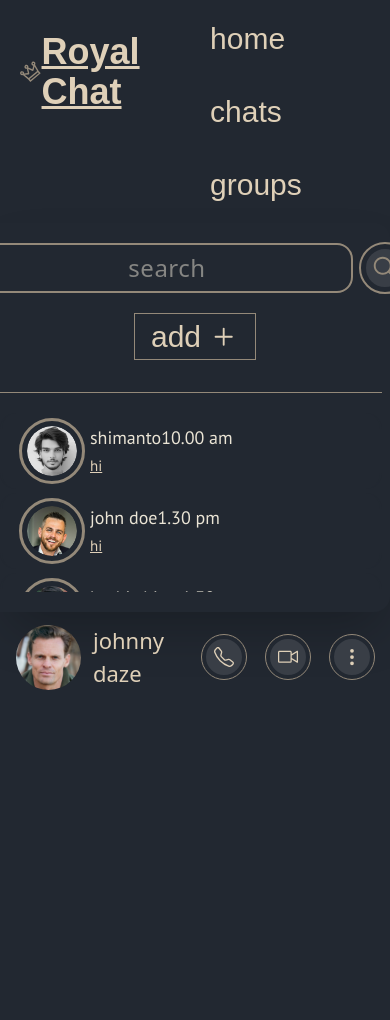
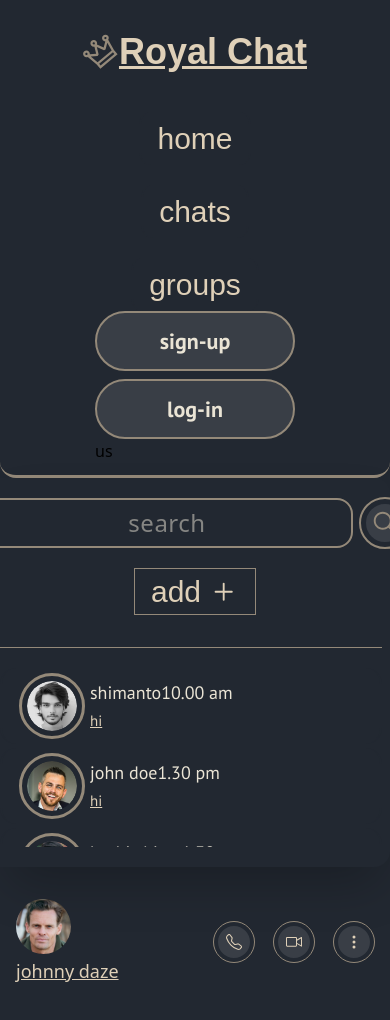
Before and after one commit to famim2002/chatting-app, a React (Vite) app: page / in a window 390 px wide. Shown: the top 1020 px of the page. Before the commit the page ends 844 px from the top, so only its background shows below. Built offline with nearby package versions, Linux system fonts and the light colour scheme; a web font is replaced by a local one.

Commit message:
content-add

```diff
--- a/src/componenets/layout/NavBar.jsx
+++ b/src/componenets/layout/NavBar.jsx
@@ -8,33 +8,61 @@ const Navbar = () => {
   return (
     <>
       <nav
-        className="w-[280px] px-2 py-3
-                      lg:w-[350px]"
+        className=" px-2 py-3
+                    border-b-3  border-brand rounded-2xl
+                    lg:border-r-3 lg:w-[350px]    "
       >
-        <div className="flex flex-row md:flex-col gap-5">
+        <div
+          className="h-full flex flex-col md:flex-row lg:flex-col gap-5 justify-between items-center
+                      lg:items-start"
+        >
           <div>
-            <BrandLogo  />
+            <BrandLogo />
           </div>
-          <div>
-            <div className="px-2 flex flex-col gap-5 ">
+          <div className="h-full flex flex-col justify-between">
+            <div
+              className=" px-2 flex flex-col sm:flex-row lg:flex-col gap-5  items-center
+            lg:items-start"
+            >
               <Link
                 to="/"
-                className="px-4 py-1  text-[30px] text-base font-headerFont hover:bg-secondary focus:underline"
+                className="px-4 py-1  text-[30px] text-base font-headerFont border-x-2 border-primary rounded-xl hover:bg-secondary hover:border-x-2 hover:border-brand  focus:underline "
               >
                 home
               </Link>
               <Link
                 to="/"
-                className="px-4 py-1  text-[30px] text-base font-headerFont hover:bg-secondary focus:underline"
+                className="px-4 py-1  text-[30px] text-base font-headerFont border-x-2 border-primary rounded-xl hover:bg-secondary hover:border-x-2 hover:border-brand  focus:underline "
               >
                 chats
               </Link>
               <Link
                 to="/"
-                className="px-4 py-1  text-[30px] text-base font-headerFont hover:bg-secondary focus:underline"
+                className="px-4 py-1  text-[30px] text-base font-headerFont border-x-2 border-primary rounded-xl hover:bg-secondary hover:border-x-2 hover:border-brand  focus:underline "
               >
                 groups
               </Link>
+            </div>
+            <div
+              className="grid grid-cols- gap-2
+                          sm:grid-cols-2 sm:gap-2
+                           lg:grid-cols-1 lg:gap-5 "
+            >
+              <Link
+                to="/"
+                className="button_style w-[200px] bg-secondary h-[60px] text-[22px] text-center  px-8 py-3"
+              >
+                sign-up
+              </Link>
+              <Link
+                to="/"
+                className="button_style w-[200px] bg-secondary h-[60px] text-[22px] text-center  px-8 py-3"
+              >
+                log-in
+              </Link>
+            </div>
+            <div>
+              us
             </div>
           </div>
         </div>
--- a/src/index.css
+++ b/src/index.css
@@ -37,7 +37,7 @@ a {
   font-weight: 600;
   font-family: "PT Sans", sans-serif;
   color: #eae4d5;
-  width: fit-content;
+
   border: 2.5px solid #948979;
   border-radius: 40px;
 
--- a/src/pages/ChatPage.jsx
+++ b/src/pages/ChatPage.jsx
@@ -2,42 +2,63 @@ import React from "react";
 import { BsTelephone } from "react-icons/bs";
 import { GoDeviceCameraVideo } from "react-icons/go";
 import { BsThreeDotsVertical } from "react-icons/bs";
-import { Link } from "react-router"
-
+import { Link } from "react-router";
 
 const ChatPage = () => {
   return (
     <>
-      <section className="w-full px-4 py-3">
+      <section className="w-full h-[90dvh] px-4 py-3">
         <div
-          className=" flex justify-between
-                                           "
+          className=" flex  justify-between "
         >
-          <div className="flex gap-3 items-end">
+          <div
+            className="flex flex-col  gap-1
+                       xl:gap-3 xl:flex-row xl:items-end "
+          >
             <img
               src="/sample-image.jpg"
               alt=""
-              className="w-[65px]  rounded-full"
+              className="w-[55px]  rounded-full "
             />
-            <h2 className="text-[22px] text-base">johnny daze</h2>
+            <h2
+              className="text-[18px] text-base  underline
+                          sm:text-[22px]"
+            >
+              johnny daze
+            </h2>
           </div>
-          <div className="flex  items-center gap-5
-                          ">
-            <Link to="/" className="p-2 ] text-base  hover:text-primary bg-secondary rounded-full border-4 border-primary outline outline-brand hover:bg-text  hover:outline-base " >
-            <BsTelephone className=" text-[20px]"   />
-
+          <div
+            className="flex  items-center gap-5  "
+          >
+            <Link
+              to="/"
+              className="p-2 ] text-base  hover:text-primary bg-secondary rounded-full border-4 border-primary outline outline-brand hover:bg-text  hover:outline-base "
+            >
+              <BsTelephone
+                className=" text-[216x]
+                           xl:text-[20px]"
+              />
             </Link>
 
-            <Link to="/" className="p-2 ] text-base  hover:text-primary bg-secondary rounded-full border-4 border-primary outline outline-brand hover:bg-text  hover:outline-base " >
-            <GoDeviceCameraVideo className=" text-[20px]"    />
-
+            <Link
+              to="/"
+              className="p-2 ] text-base  hover:text-primary bg-secondary rounded-full border-4 border-primary outline outline-brand hover:bg-text  hover:outline-base "
+            >
+              <GoDeviceCameraVideo
+                className=" text-[16px]
+                           xl:text-[20px]"
+              />
             </Link>
 
-            <Link to="/" className="p-2 ] text-base  hover:text-primary bg-secondary rounded-full border-4 border-primary outline outline-brand hover:bg-text  hover:outline-base " >
-            <BsThreeDotsVertical className=" text-[20px]"   />
-
+            <Link
+              to="/"
+              className="p-2 ] text-base  hover:text-primary bg-secondary rounded-full border-4 border-primary outline outline-brand hover:bg-text  hover:outline-base "
+            >
+              <BsThreeDotsVertical
+                className=" text-[16px]
+                           xl:text-[20px]"
+              />
             </Link>
-
           </div>
         </div>
       </section>
--- a/src/pages/Home.jsx
+++ b/src/pages/Home.jsx
@@ -13,8 +13,8 @@ const Home = () => {
       >
         <Navbar />
         <div
-          className="w-full flex flex-col
-                     md:flex-row"
+          className="w-full flex flex-col gap-5
+                     md:flex-row "
         >
           <ChatBox />
           <ChatPage />
```
